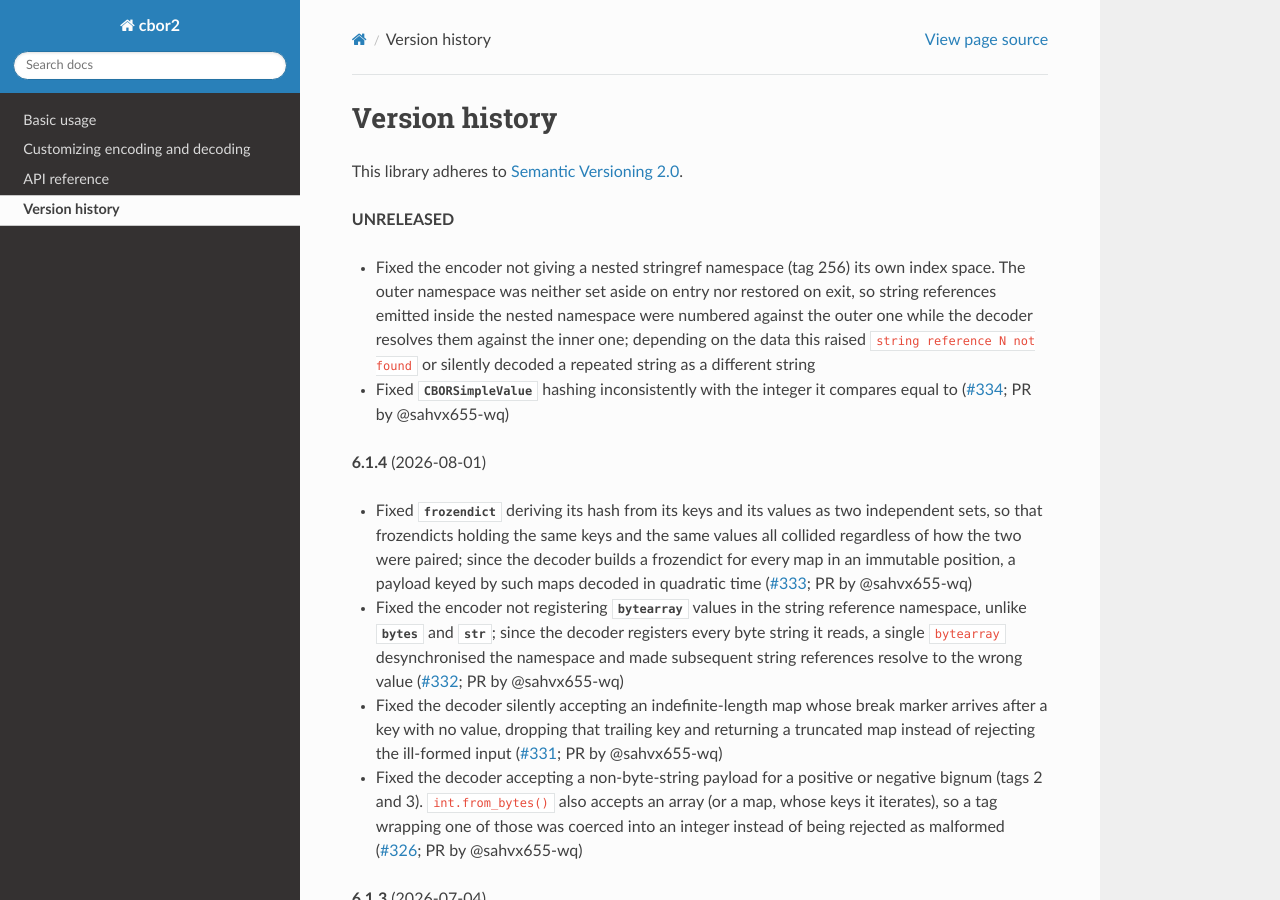
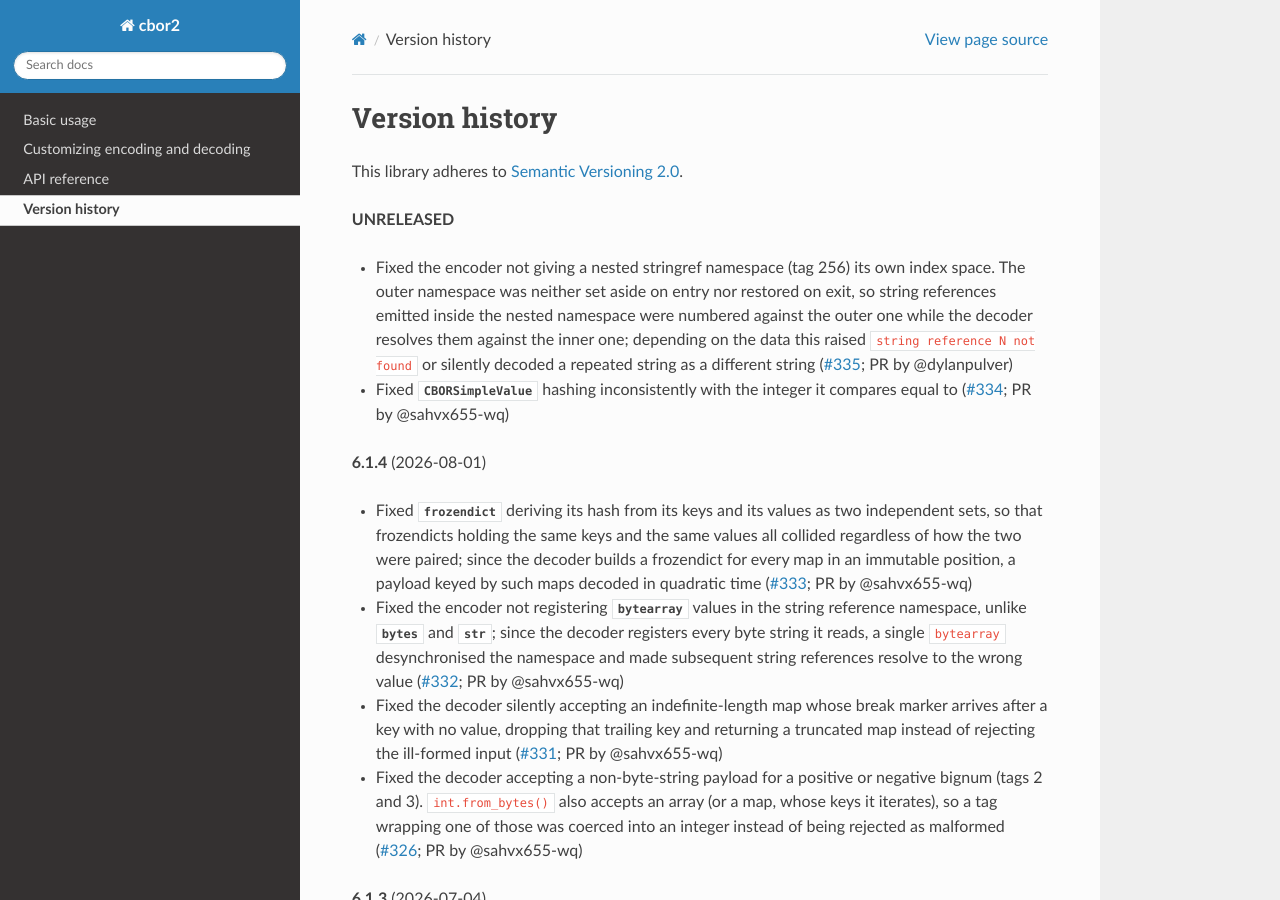
Before and after one commit to agronholm/cbor2, a Sphinx documentation site: the page built from docs/versionhistory.rst, in a window 1280 px wide and 900 px high. Built offline with Sphinx 7.4.7 and the Read the Docs theme 3.1.0, drawn with Linux system fonts in a browser that asks for light colours; the version number could not be read and is left out.

Commit message:
Link the changelog entry to PR #335

```diff
--- a/docs/versionhistory.rst
+++ b/docs/versionhistory.rst
@@ -12,6 +12,7 @@ This library adheres to `Semantic Versioning 2.0 <http://semver.org/>`_.
   inside the nested namespace were numbered against the outer one while the decoder resolves them
   against the inner one; depending on the data this raised ``string reference N not found`` or
   silently decoded a repeated string as a different string
+  (`#335 <https://github.com/agronholm/cbor2/pull/335>`_; PR by @dylanpulver)
 - Fixed :class:`CBORSimpleValue` hashing inconsistently with the integer it compares equal to
   (`#334 <https://github.com/agronholm/cbor2/pull/334>`_; PR by @sahvx655-wq)
 
```
